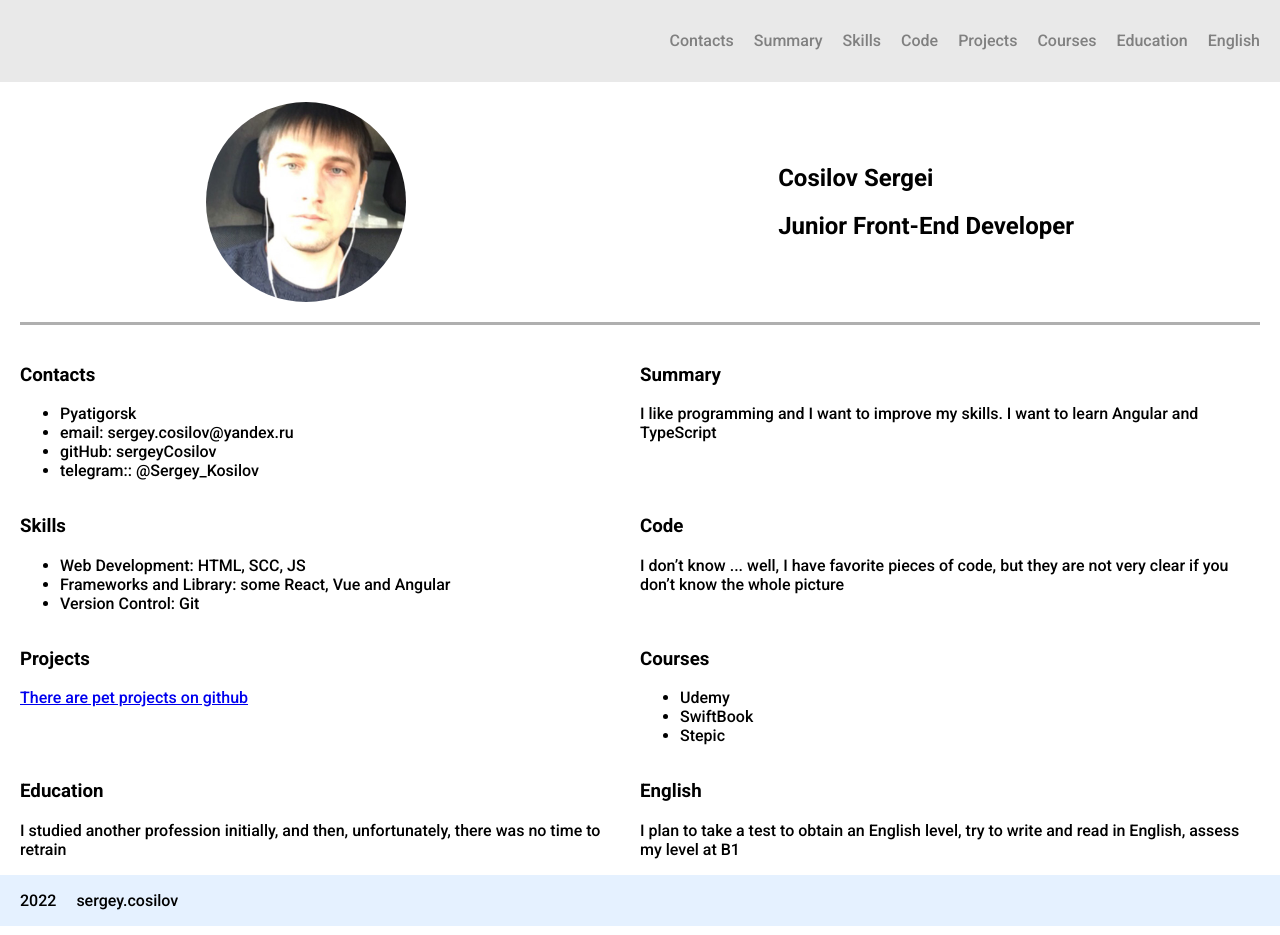
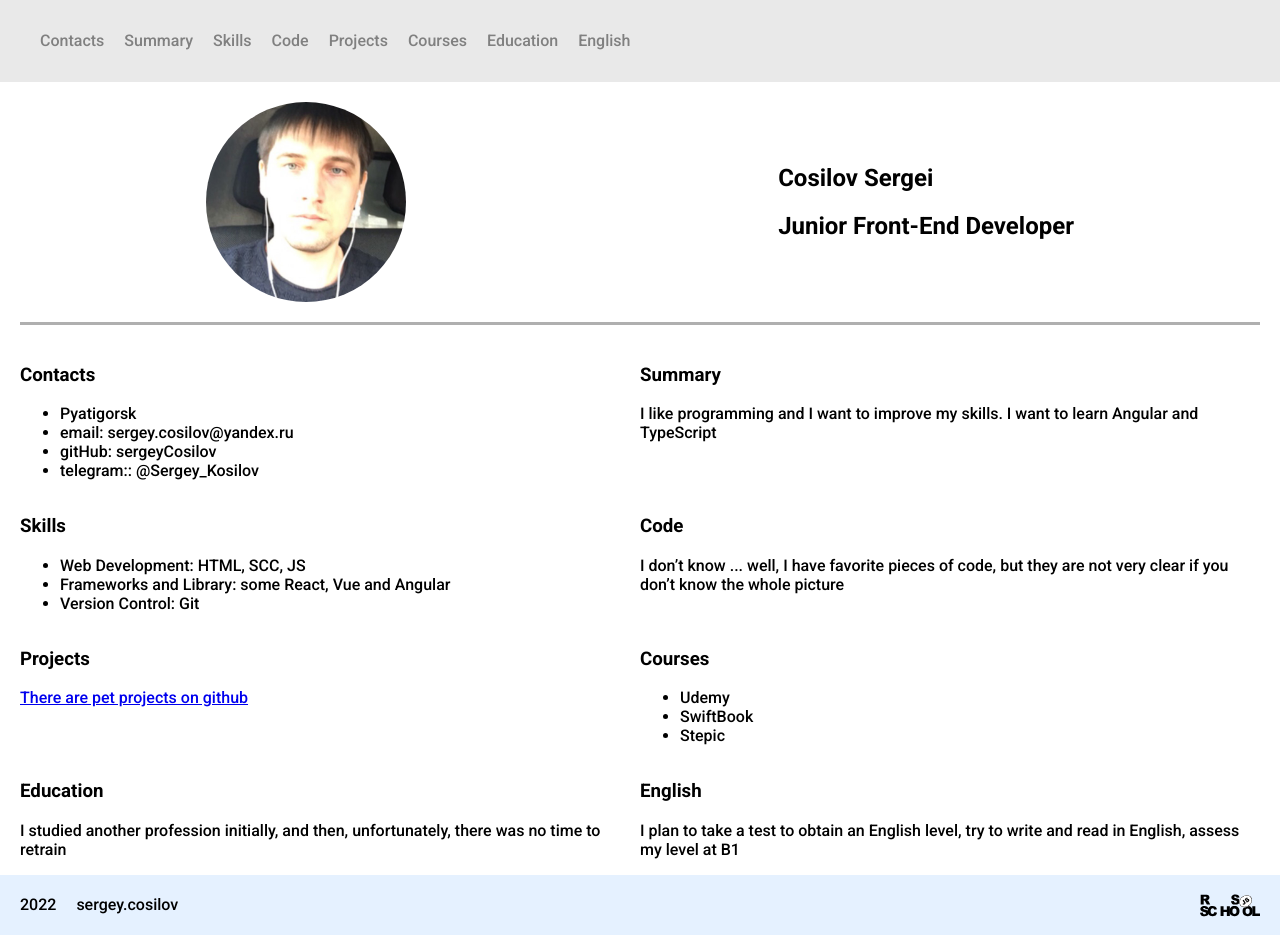
Before and after one commit to sergeyCosilov/rsschool-cv, a plain HTML site: page index.html in a window 1280 px wide. Drawn offline with Linux system fonts and the light colour scheme.

Commit message:
feat: add logo-app

```diff
--- a/index.html
+++ b/index.html
@@ -99,7 +99,7 @@
                 <p>2022</p>
                 <p>sergey.cosilov</p>
             </div>
-
+            <img class="footer-app-logo" src="assets/logo-app.svg">
         </div>
     </footer>
 </body>
--- a/style.css
+++ b/style.css
@@ -27,6 +27,10 @@ main {
 }
 
 .container {
+    display: flex;
+    justify-content: space-between;
+    align-items: center;
+
     max-width: 1440px;
     margin: 0 auto;
     width: 100%;
@@ -34,8 +38,10 @@ main {
 
 footer {
     display: flex;
-    justify-content: flex-start;
+    justify-content: space-between;
+    align-items: center;
 
+    padding-right: 20px;
     background-color: rgba(0, 116, 255, 0.1);
 }
 
@@ -45,6 +51,11 @@ footer {
 
 .footer-titles p{
    margin-left: 20px;
+}
+
+.footer-app-logo{
+  width: 60px;
+  height: 60px;
 }
 
 .main-container {
```
Also changed, not shown: assets/logo-app.svg (added).
